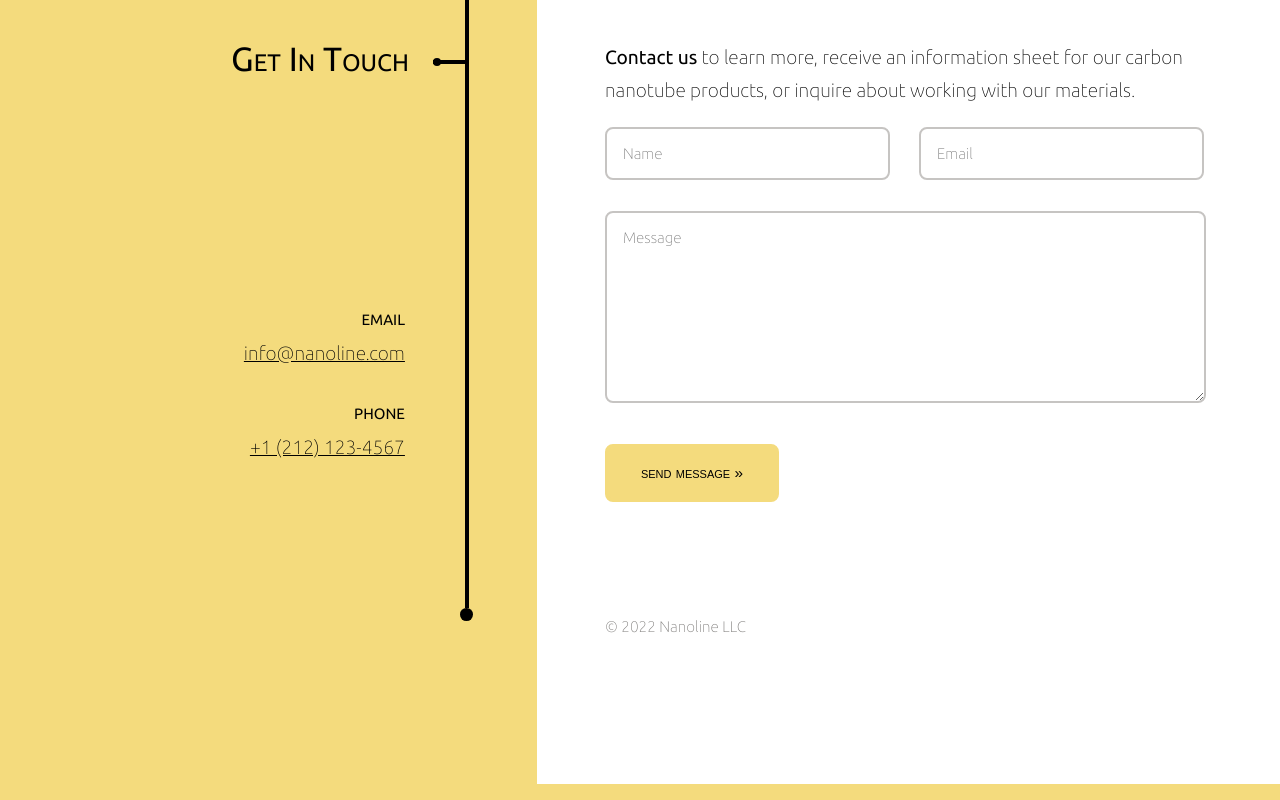
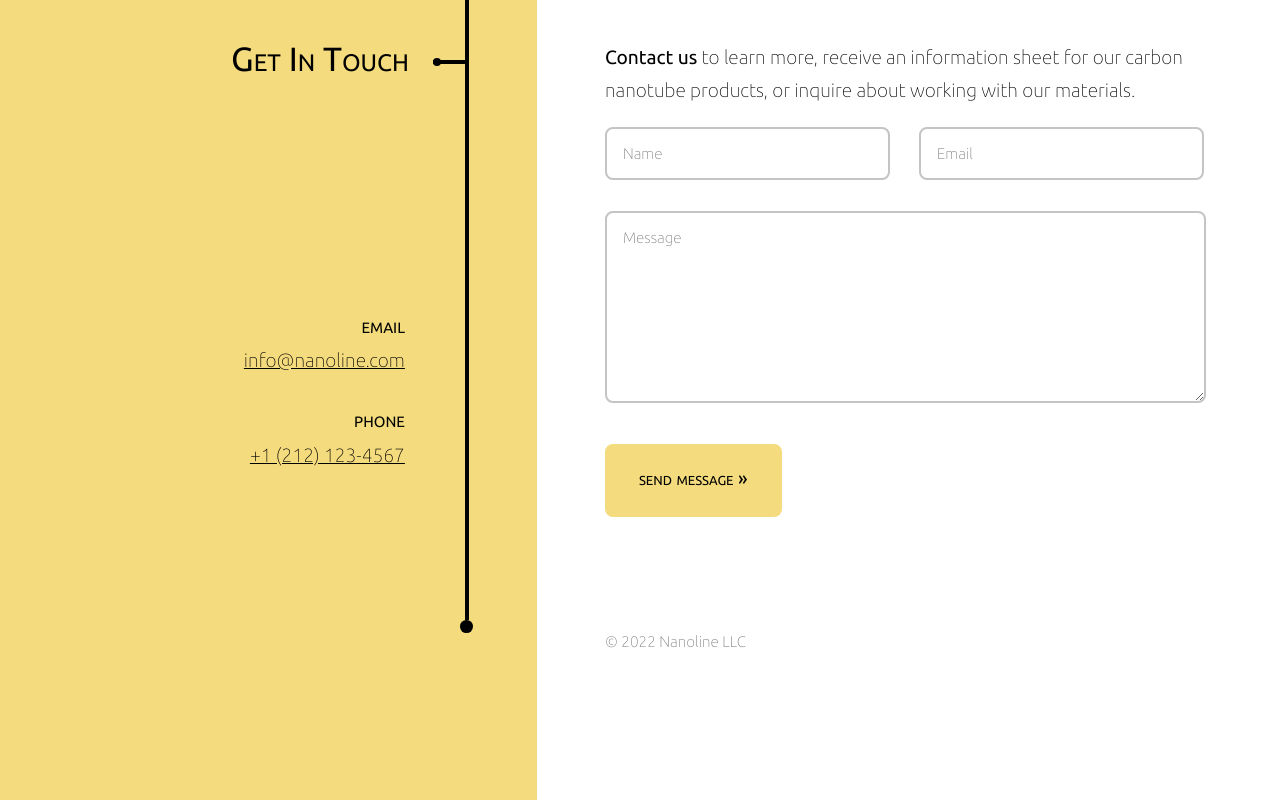
Before and after one commit to wamoyo/nanoline, a plain HTML site: page index.html in a window 1280 px wide. Shown: the part 4064-4864 px from the top of the page. Drawn offline with Linux system fonts and the light colour scheme.

Commit message:
styling pixel perfect

```diff
--- a/styles/main.css
+++ b/styles/main.css
@@ -538,14 +538,16 @@ textarea:hover {
 }
 
 #submit {
-  border: 4px solid var(--bg);
-  padding: 1rem 2rem 1rem 2rem;
+  border: 2px solid var(--bg);
+  padding: 1rem 2rem 1.25rem 2rem;
   color: var(--black);
   border-radius: .5rem;
   background: var(--bg);
   font-variant: small-caps;
-  font-size: .8em;
-  font-weight: 400;
+  font-size: 1em;
+  line-height: 1.75;
+  font-family: 'Ubuntu';
+  font-weight: normal;
   width: auto;
   cursor: pointer;
   transition: .5s;
@@ -554,12 +556,12 @@ textarea:hover {
 input#submit:focus,
 input#submit:hover {
   outline: none;
-  border: 4px solid var(--hover);
+  border: 2px solid var(--hover);
   background: var(--hover);
 }
 
 input#submit:active {
-  border: 4px solid var(--grey);
+  border: 2px solid var(--grey);
   background: var(--active);
 }
 
```
